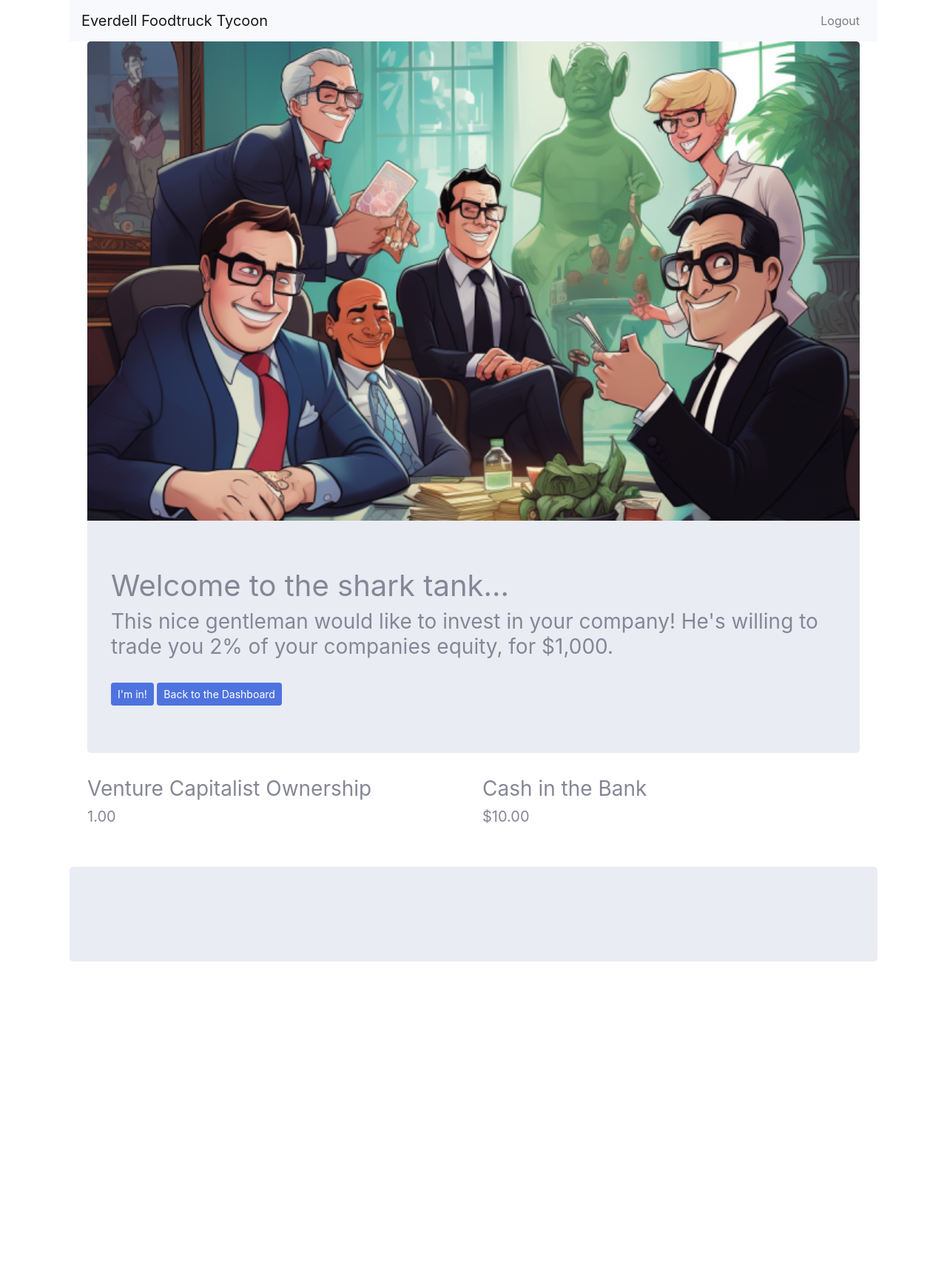
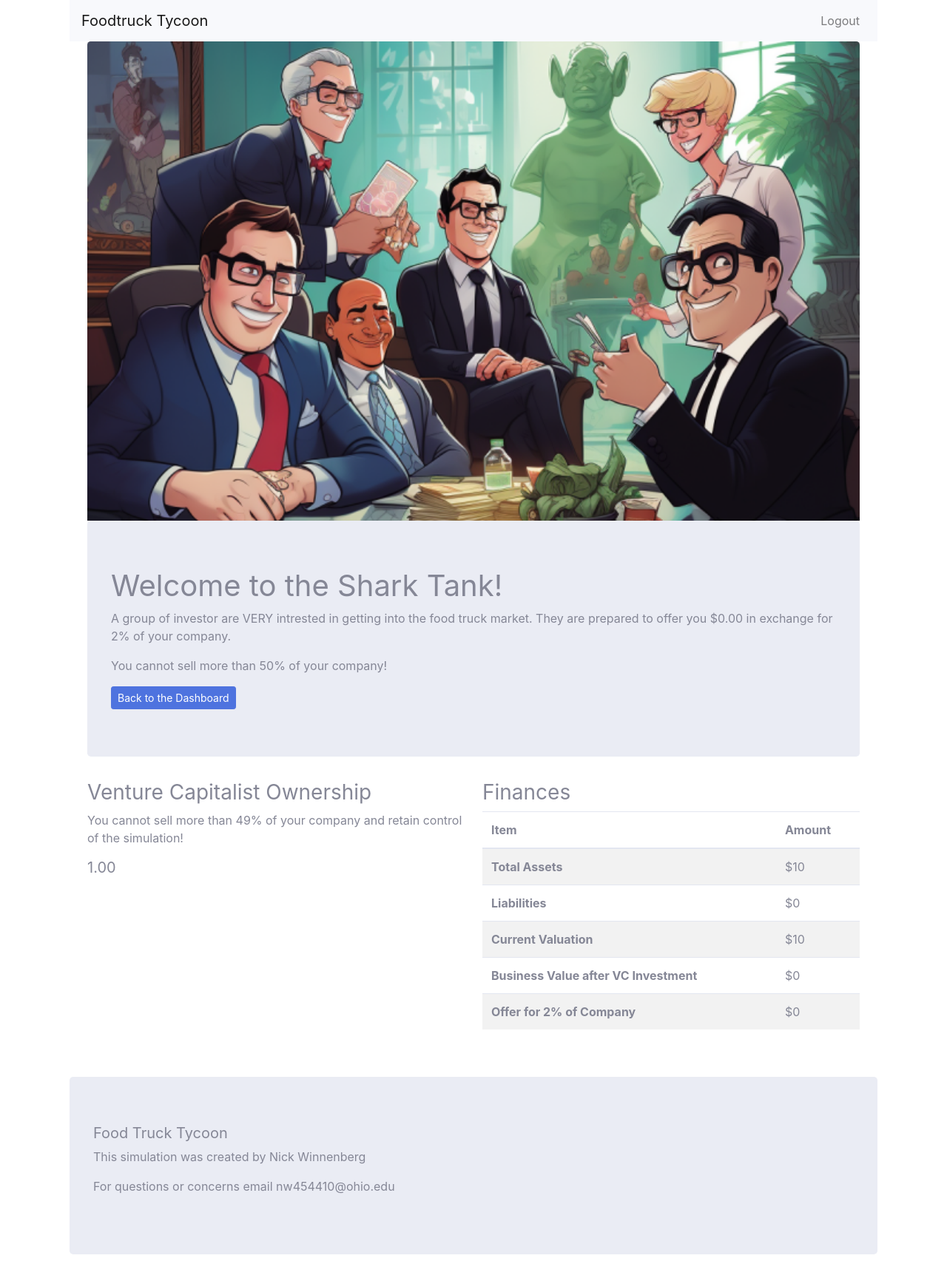
Before and after one commit to nick-winnenberg/businesssim, a Django app: page /business/vc/1 in a window 1280 px wide. Shown: the whole page at 74% size. Before the commit the page ends 1300 px from the top, so only its background shows below. Run offline with Django 4.2, Linux system fonts and the light colour scheme; a user stored in the database is signed in; tables that the repository leaves empty hold one stand-in row (values such as "Sample post"); some libraries are stand-ins or nearby versions.

Commit message:
beta v2 update

```diff
--- a/game/templates/game/base.html
+++ b/game/templates/game/base.html
@@ -13,14 +13,14 @@
     <link href="{% static '/game/css/bootstrap.min.css' %}" rel="stylesheet" type="text/css">
     <script src="{% static '/game/js/bootstrap.min.js' %}"></script>
     <script src="https://ajax.googleapis.com/ajax/libs/jquery/1.11.1/jquery.min.js"></script>
-    <title>Everdell Foodtruck Tycoon</title>
+    <title>Foodtruck Tycoon</title>
 </head>
 
 <body>
     <header class='site-header'>
         <div class="container">
             <nav class="navbar navbar-expand-lg navbar-light bg-light">
-                <a class="navbar-brand" href="#">Everdell Foodtruck Tycoon</a>
+                <a class="navbar-brand" href="#">Foodtruck Tycoon</a>
                 <button class="navbar-toggler" type="button" data-toggle="collapse"
                     data-target="#navbarSupportedContent" aria-controls="navbarSupportedContent" aria-expanded="false"
                     aria-label="Toggle navigation">
@@ -61,6 +61,16 @@
 <br>
 <div class="container">
 <div class="jumbotron">
+    <div class ="row">
+        <div class="col">
+            <h5>Food Truck Tycoon</h5>
+            <p>This simulation was created by Nick Winnenberg</p>
+            <p>For questions or concerns email nw454410@ohio.edu</p>
+        </div>
+        <div class="col">
+        </div>
+    </div>
+    </div>
 
 </div>
 </div>
--- a/game/templates/game/shop.html
+++ b/game/templates/game/shop.html
@@ -35,8 +35,8 @@
                     {%for i in current_ingredients%}
                     <tr>
                         <th scope="row">{{i.name}}</th>
-                        <td>{{i.price}}</td>
-                        <td>{{i.qualityBonus}}</td>
+                        <td>{{i.price|floatformat:2}}</td>
+                        <td>{{i.qualityBonus|floatformat:2}}</td>
                         <td><a href="{%url 'delete_ingredient' i.pk%}" class="btn btn-danger">Remove</a></td>
                     </tr>
                     {%endfor%}
--- a/game/templates/game/vc.html
+++ b/game/templates/game/vc.html
@@ -5,23 +5,61 @@
     <img class="card-img-top" src="{% static 'game/images/vc.png' %}" alt="Card image cap">
 
     <div class = "jumbotron">
-        <h1>Welcome to the shark tank... </h1>
-        <h3>This nice gentleman would like to invest in your company! He's willing to trade you 2% of your companies equity, for $1,000.</h3>
+        <h1>Welcome to the Shark Tank! </h1>
+        <p>A group of investor are VERY intrested in getting into the food truck market. They are prepared to offer you ${{offer| floatformat:2}} in exchange for 2% of your company.</p>
+        <p>You cannot sell more than 50% of your company!</p>
+        <a href="{%url 'player_dashboard' business.pk%}" class="btn btn-primary btn-sm">Back to the Dashboard</a>
         <br>
-        <form action="{%url 'vc_trade' business.id%}" method="POST">
-            {% csrf_token %}
-            <button type="submit" class="btn btn-primary btn-sm">I'm in!</button>
-            <a href="{%url 'player_dashboard' business.pk%}" class="btn btn-primary btn-sm">Back to the Dashboard</a>
-        </form>
+
     </div>
     <div class="row">
         <div class="col">
+
             <h3>Venture Capitalist Ownership</h3>
+            {%if business.vcOwnership > .48 %}
+            <p>You cannot sell more than 49% of your company and retain control of the simulation!</p>
+            {%else%}
+            <form action="{%url 'vc_trade' business.id%}" method="POST">
+                {% csrf_token %}
+                <button type="submit" class="btn btn-primary btn-sm">Sell 2% of Company</button>
+            </form>
+            {%endif%}
             <h5>{{business.vcOwnership| floatformat:2}}</h5>
         </div>
         <div class="col">
-            <h3>Cash in the Bank</h3>
-            <h5>${{business.cashBalance | floatformat:2}}</h5>
+
+            <table class="table table-striped">
+                <thead>
+                    <h3>Finances</h3>
+                    <tr>
+                        <th scope="col">Item</th>
+                        <th scope="col">Amount</th>
+                    </tr>
+                </thead>
+                <tbody>
+                    <tr>
+                        <th scope="row">Total Assets</th>
+                        <td>${{assets | floatformat:0}}</td>
+                    </tr>
+                    <tr>
+                        <th scope="row">Liabilities</th>
+                        <td>${{liabilites | floatformat:0}}</td>
+                    </tr>
+                    <tr>
+                        <th scope="row">Current Valuation</th>
+                        <td>${{business_value| floatformat:0}}</td>
+                    </tr>
+                    <tr>
+                        <th scope="row">Business Value after VC Investment</th>
+                        <td>${{business_value_after_vc| floatformat:0}}</td>
+                    </tr>
+                    <tr>
+                        <th scope="row">Offer for 2% of Company</th>
+                        <td>${{offer| floatformat:0}}</td>
+                    </tr>
+                </tbody>
+            </table>
+
         </div>
     </div>
 </div>
--- a/game/views.py
+++ b/game/views.py
@@ -78,7 +78,7 @@ def player_dashboard(request, pk):
     trucks = FoodTruck.objects.filter(owner=business, master=False)
     loans = Loan.objects.filter(owner=business, master=False)
     employees = Employee.objects.filter(owner=business, master=False)
-    rounds = RoundNew.objects.filter(business=business)
+    rounds = RoundNew.objects.filter(business=business).order_by("number")
     demographics = MarketSegment.objects.filter(scenerio=scenerio)
     current_round = rounds.last()
 
@@ -585,17 +585,65 @@ def bank(request, pk):
 def vc(request, pk):
     user = request.user
     business = get_object_or_404(Business, user=user)
+    trucks = FoodTruck.objects.filter(owner=business, master=False)
+    loans = Loan.objects.filter(owner=business, master=False)
+
+    ft_balance = 0
+    for i in trucks:
+        ft_balance += i.price
+
+    liabilites = 0
+    for i in loans:
+        liabilites += i.total_value
+
+    assets = business.cashBalance + ft_balance
+
+    business_value = float(assets) - float(liabilites)
+
+    debt_to_equity = liabilites/business_value
+
+    business_value_after_vc = business_value - ((float(business.vcOwnership))*business_value)
+
+    offer = business_value_after_vc * .02
 
     return render(request,'game/vc.html', {
         'business':business,
+        'business_value': business_value,
+        'debt_to_equity':debt_to_equity,
+        'assets':assets,
+        'liabilites':liabilites,
+        'business_value_after_vc': business_value_after_vc,
+        'offer':offer,
     })
 
 @login_required
 def vc_trade(request,pk):
     if request.method == 'POST':
         business = get_object_or_404(Business, id=pk)
+
+        trucks = FoodTruck.objects.filter(owner=business, master=False)
+        loans = Loan.objects.filter(owner=business, master=False)
+
+        ft_balance = 0
+        for i in trucks:
+            ft_balance += i.price
+
+        liabilites = 0
+        for i in loans:
+            liabilites += i.total_value
+
+        assets = business.cashBalance + ft_balance
+
+        business_value = float(assets) - float(liabilites)
+
+        debt_to_equity = liabilites/business_value
+
+        business_value_after_vc = business_value - ((float(business.vcOwnership))*business_value)
+
+        offer = business_value_after_vc * .02
+
         business.vcOwnership = business.vcOwnership + .02
-        business.cashBalance = business.cashBalance + 1000
+        business.cashBalance = business.cashBalance + offer
         business.save()
 
         risk = 1
@@ -717,7 +765,12 @@ def delete_marketing(request, pk):
 def payoff_loan(request, pk):
     loan = Loan.objects.get(id=pk)
     business = get_object_or_404(Business, user=request.user)
-    business.cashBalance = business.cashBalance - loan.total_value
+
+    if loan.amount < loan.total_value:
+        business.cashBalance -= loan.amount
+    else:
+        business.cashBalance = business.cashBalance - loan.total_value
+
     business.save()
     loan.delete()
 
```
